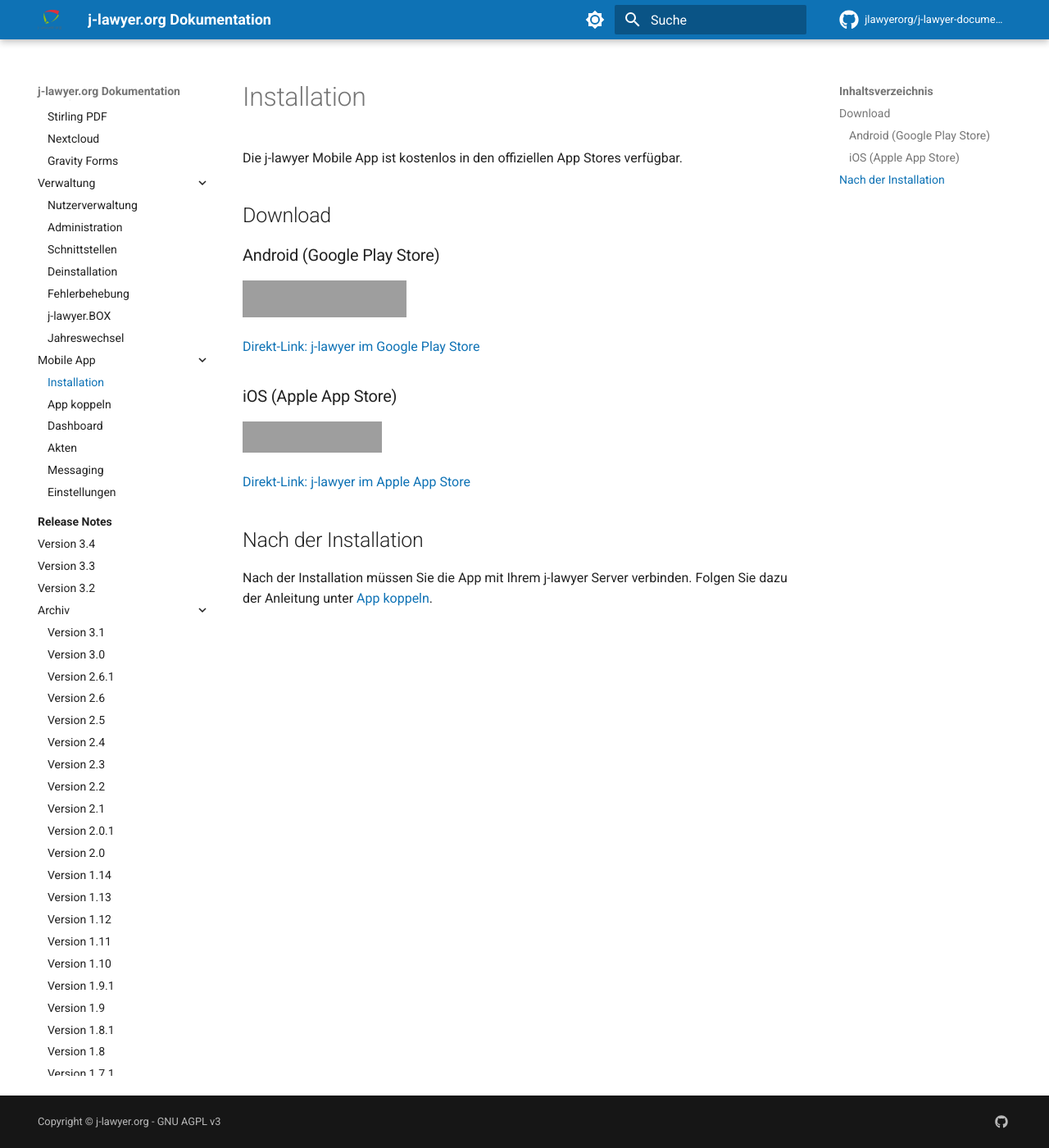
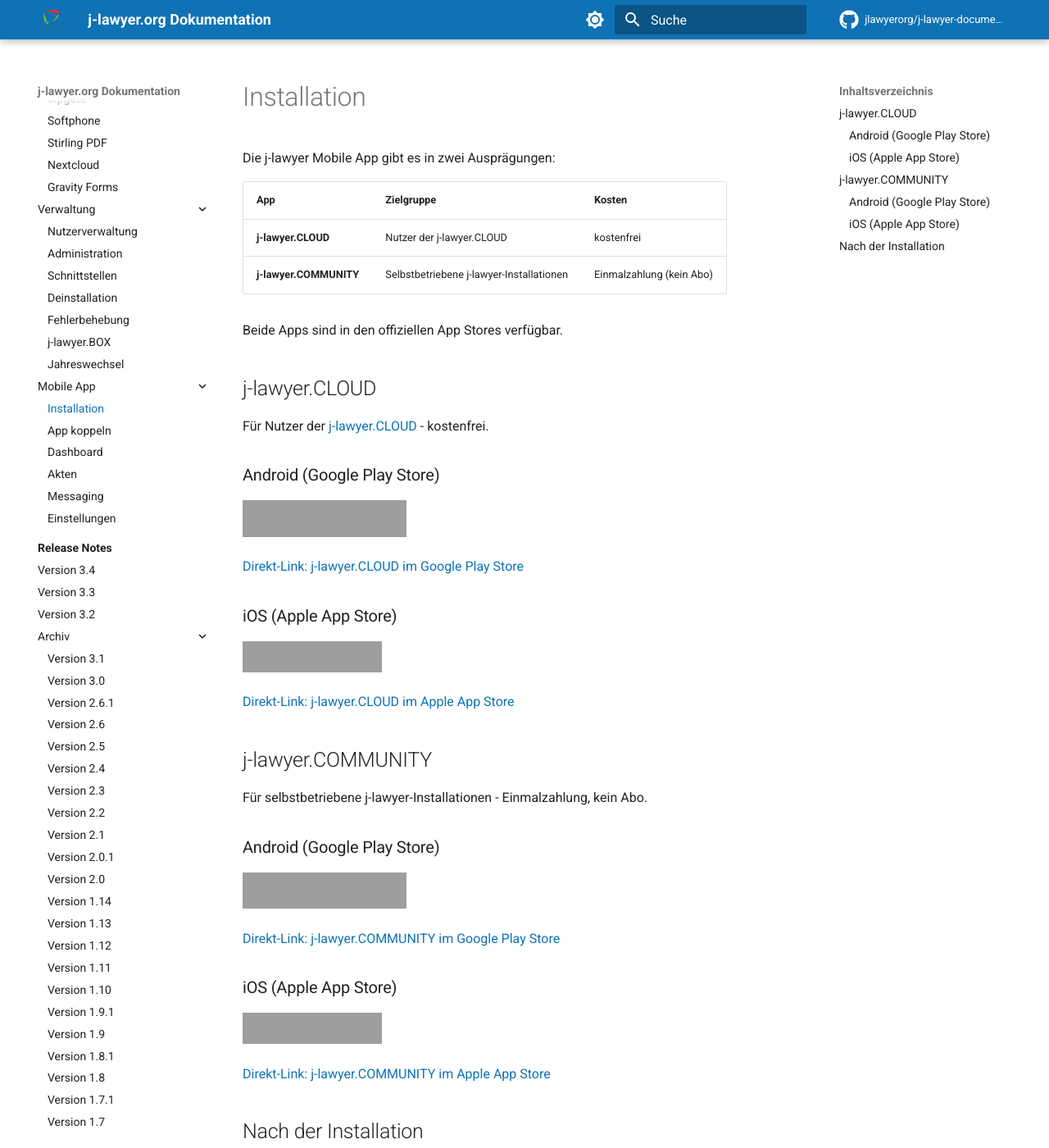
Before and after one commit to jlawyerorg/j-lawyer-documentation, an MkDocs documentation site: the page built from docs/benutzerhandbuch/mobile-app/installation.md, in a window 1280 px wide and 1400 px high. Shown: the whole window at 82% size. Built offline with MkDocs 1.6.1 and Material for MkDocs 9.7.7, drawn with Linux system fonts in a browser that asks for light colours; comment, search, counter and statistics services are not loaded; grey boxes are pictures that could not be loaded.

Commit message:
updated app links

```diff
--- a/docs/benutzerhandbuch/mobile-app/installation.md
+++ b/docs/benutzerhandbuch/mobile-app/installation.md
@@ -1,20 +1,45 @@
 # Installation
 
-Die j-lawyer Mobile App ist kostenlos in den offiziellen App Stores verfügbar.
+Die j-lawyer Mobile App gibt es in zwei Ausprägungen:
 
-## Download
+| App | Zielgruppe | Kosten |
+|-----|-----------|--------|
+| **j-lawyer.CLOUD** | Nutzer der j-lawyer.CLOUD | kostenfrei |
+| **j-lawyer.COMMUNITY** | Selbstbetriebene j-lawyer-Installationen | Einmalzahlung (kein Abo) |
+
+Beide Apps sind in den offiziellen App Stores verfügbar.
+
+## j-lawyer.CLOUD {#jlawyer-cloud}
+
+Für Nutzer der [j-lawyer.CLOUD](https://j-lawyer.cloud) - kostenfrei.
 
 ### Android (Google Play Store)
 
 [![Google Play Store](https://play.google.com/intl/en_us/badges/static/images/badges/de_badge_web_generic.png){ width="200" }](https://play.google.com/store/apps/details?id=org.jlawyer.mobile&hl=de)
 
-[Direkt-Link: j-lawyer im Google Play Store](https://play.google.com/store/apps/details?id=org.jlawyer.mobile&hl=de)
+[Direkt-Link: j-lawyer.CLOUD im Google Play Store](https://play.google.com/store/apps/details?id=org.jlawyer.mobile&hl=de)
 
 ### iOS (Apple App Store)
 
 [![Apple App Store](https://developer.apple.com/assets/elements/badges/download-on-the-app-store.svg){ width="170" }](https://apps.apple.com/de/app/j-lawyer-cloud/id6477718420)
 
-[Direkt-Link: j-lawyer im Apple App Store](https://apps.apple.com/de/app/j-lawyer-cloud/id6477718420)
+[Direkt-Link: j-lawyer.CLOUD im Apple App Store](https://apps.apple.com/de/app/j-lawyer-cloud/id6477718420)
+
+## j-lawyer.COMMUNITY {#jlawyer-community}
+
+Für selbstbetriebene j-lawyer-Installationen - Einmalzahlung, kein Abo.
+
+### Android (Google Play Store)
+
+[![Google Play Store](https://play.google.com/intl/en_us/badges/static/images/badges/de_badge_web_generic.png){ width="200" }](https://play.google.com/store/apps/details?id=org.jlawyer.mobile.community&hl=de)
+
+[Direkt-Link: j-lawyer.COMMUNITY im Google Play Store](https://play.google.com/store/apps/details?id=org.jlawyer.mobile.community&hl=de)
+
+### iOS (Apple App Store)
+
+[![Apple App Store](https://developer.apple.com/assets/elements/badges/download-on-the-app-store.svg){ width="170" }](https://apps.apple.com/de/app/j-lawyer-community/id6758254525)
+
+[Direkt-Link: j-lawyer.COMMUNITY im Apple App Store](https://apps.apple.com/de/app/j-lawyer-community/id6758254525)
 
 ## Nach der Installation
 
```
